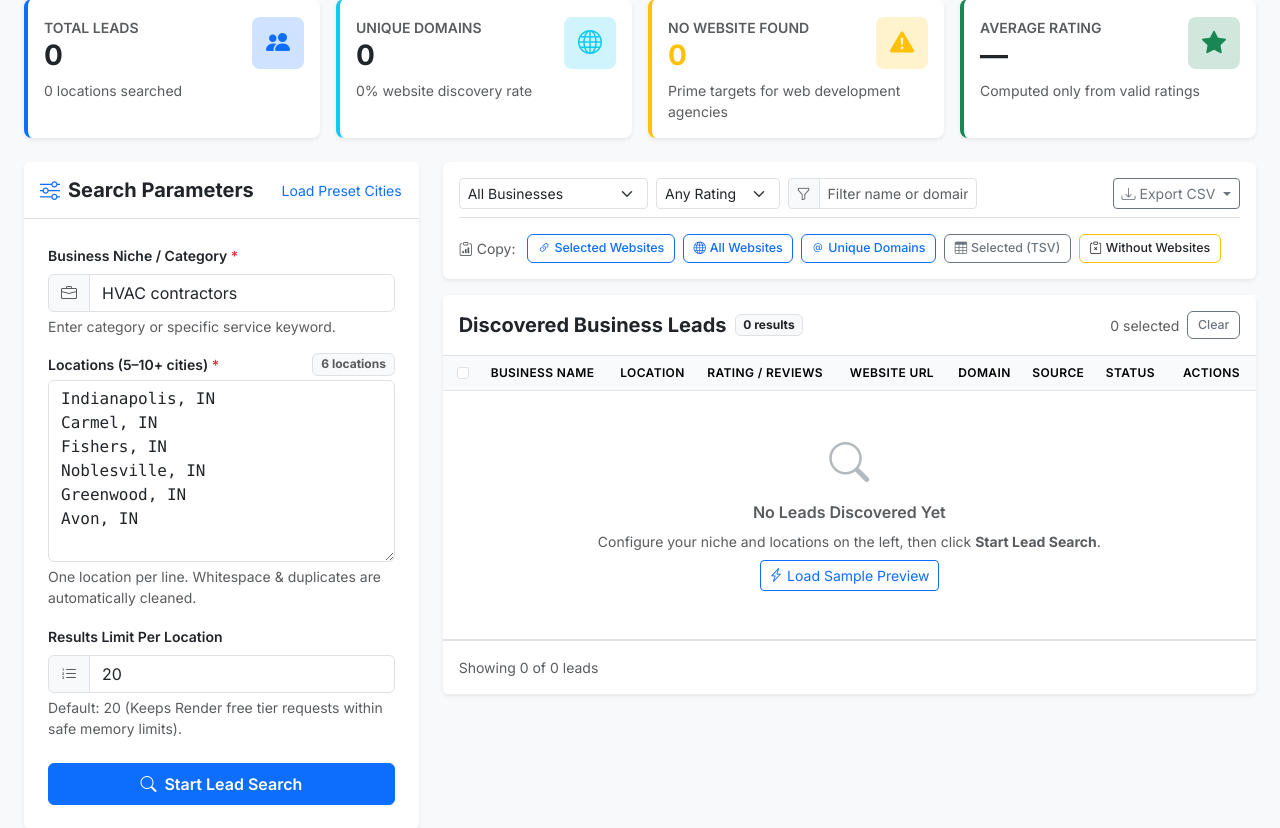
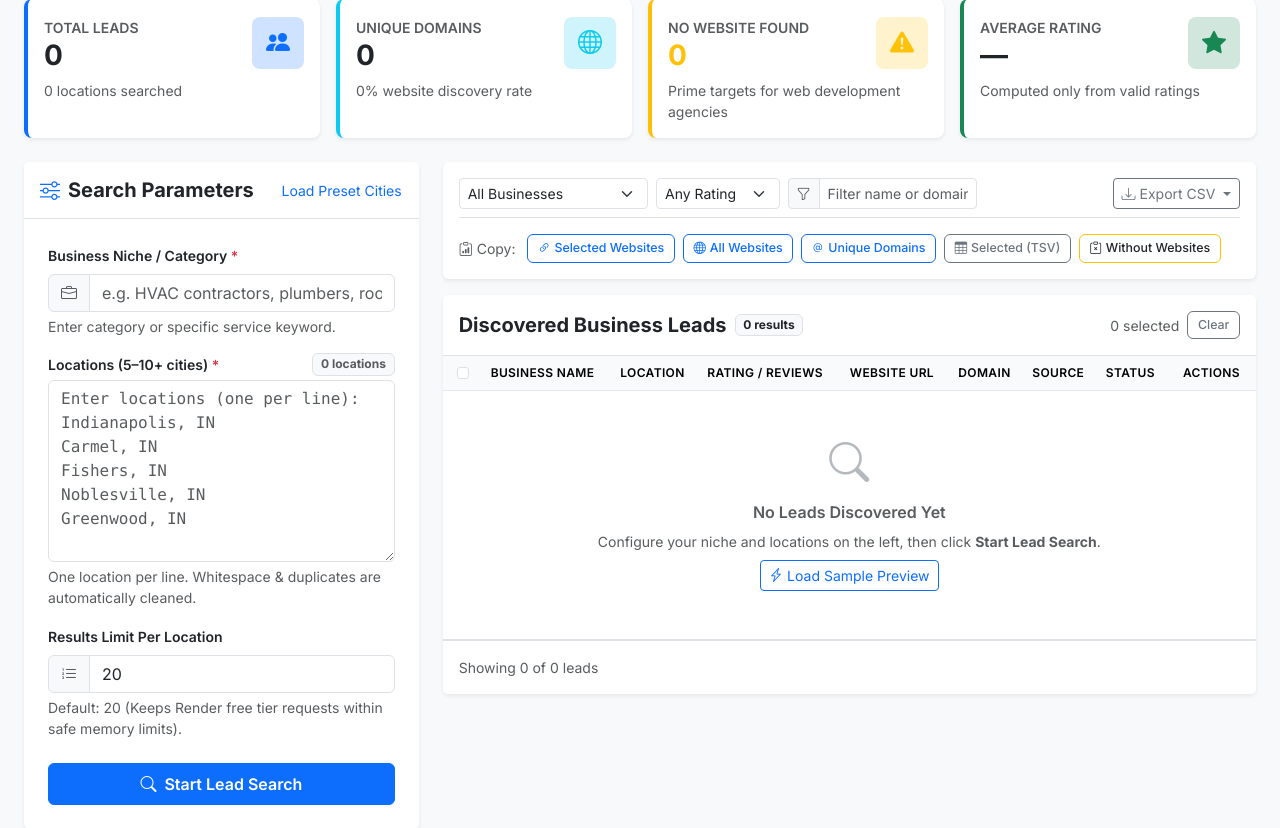
Before and after one commit to Harish225-phr/gmb-tool-render, a Flask app: page / in a window 1280 px wide. Shown: the part 170-998 px from the top of the page. Run offline with Flask 3, Linux system fonts and the light colour scheme; some libraries are stand-ins or nearby versions.

Commit message:
Clear prefilled search input fields and keep clean placeholders

```diff
--- a/templates/index.html
+++ b/templates/index.html
@@ -155,7 +155,7 @@
                 </label>
                 <div class="input-group">
                   <span class="input-group-text bg-light text-muted"><i class="bi bi-briefcase"></i></span>
-                  <input type="text" class="form-control" id="niche-input" placeholder="e.g. HVAC contractors, plumbers, roofers..." required value="HVAC contractors">
+                  <input type="text" class="form-control" id="niche-input" placeholder="e.g. HVAC contractors, plumbers, roofers..." required>
                 </div>
                 <div class="form-text small">Enter category or specific service keyword.</div>
               </div>
@@ -166,14 +166,9 @@
                   <label for="locations-input" class="form-label fw-semibold text-dark small mb-0">
                     Locations (5–10+ cities) <span class="text-danger">*</span>
                   </label>
-                  <span class="badge bg-light text-muted border" id="location-count-badge">6 locations</span>
+                  <span class="badge bg-light text-muted border" id="location-count-badge">0 locations</span>
                 </div>
-                <textarea class="form-control font-monospace small" id="locations-input" rows="7" placeholder="Indianapolis, IN&#10;Carmel, IN&#10;Fishers, IN&#10;Noblesville, IN&#10;Greenwood, IN&#10;Avon, IN" required>Indianapolis, IN
-Carmel, IN
-Fishers, IN
-Noblesville, IN
-Greenwood, IN
-Avon, IN</textarea>
+                <textarea class="form-control font-monospace small" id="locations-input" rows="7" placeholder="Enter locations (one per line):&#10;Indianapolis, IN&#10;Carmel, IN&#10;Fishers, IN&#10;Noblesville, IN&#10;Greenwood, IN" required></textarea>
                 <div class="form-text small">One location per line. Whitespace & duplicates are automatically cleaned.</div>
               </div>
 
```
